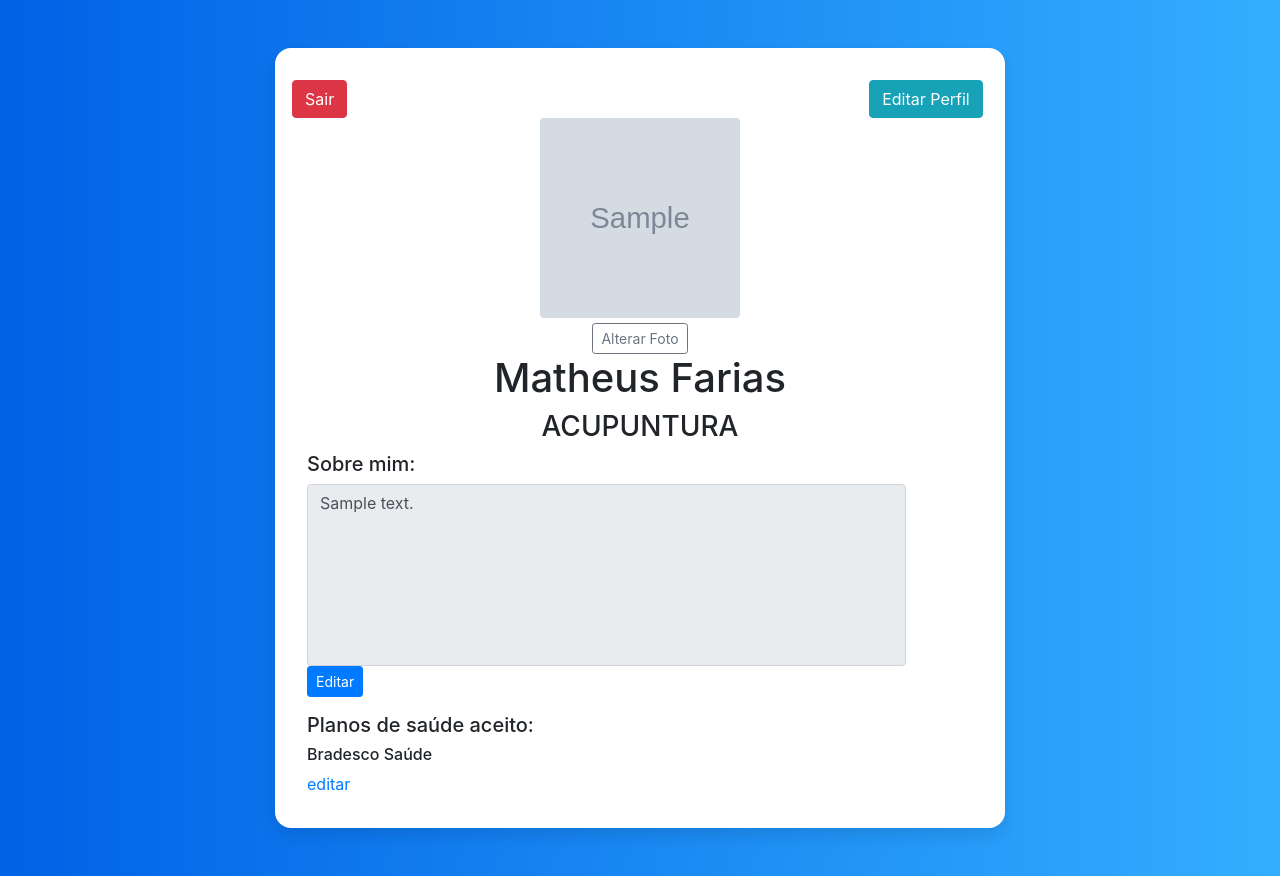
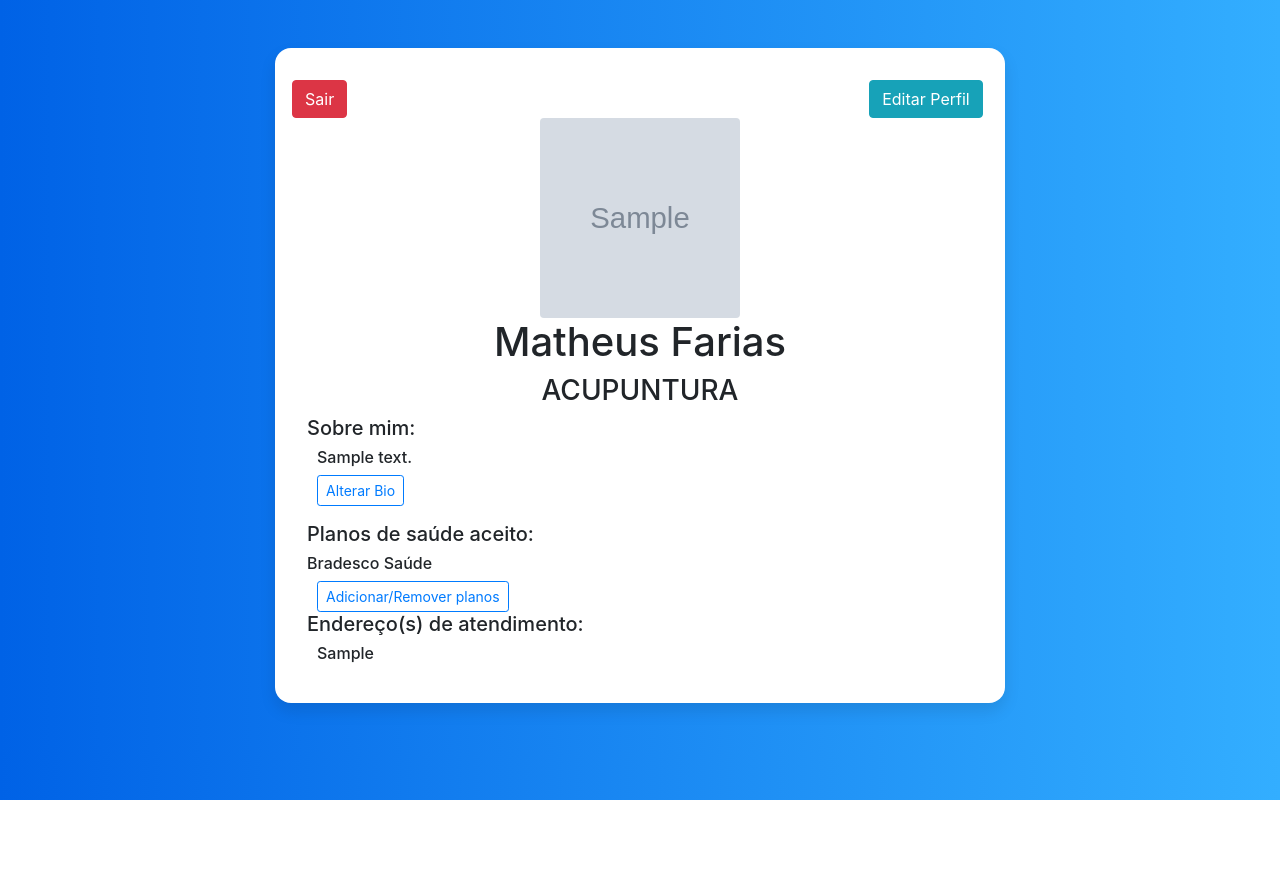
Before and after one commit to matheusfs99/achar_medico_django, a Django app: page /pagina_medico/1 in a window 1280 px wide. After the commit the page ends 800 px from the top, so only its background shows below. Run offline with Django 3.2, Linux system fonts and the light colour scheme; a user stored in the database is signed in; tables that the repository leaves empty hold one stand-in row (values such as "Sample post"); grey boxes marked "Sample" are stand-in pictures; some libraries are stand-ins or nearby versions; some web fonts are replaced.

Commit message:
version 1

```diff
--- a/ache_medico/forms.py
+++ b/ache_medico/forms.py
@@ -27,13 +27,13 @@ class UsersForms(forms.ModelForm):
 class MedicoForms(forms.ModelForm):
     class Meta:
         model = Medico
-        fields = ['sexo', 'data_nascimento', 'telefone', 'especialidade', 'foto']
+        fields = ['sexo', 'data_nascimento', 'telefone', 'especialidade', 'foto', 'local_de_atendimento']
         widgets = {
             'sexo': forms.Select(choices=Sexo.SEXO, attrs={'class': 'form-control', 'style': 'border-radius: 2rem;height: 50px'}),
             'data_nascimento': forms.DateInput(attrs={'class': 'form-control', 'maxlength': 9}),
-            'telefone': forms.NumberInput(attrs={'class': 'form-control', 'maxlength': 11, 'placeholder': 'Telefone'}),
-            'especialidade': forms.Select(choices=Especialidade.ESPECIALIDADE,
-                                          attrs={'class': 'form-control', 'style': 'border-radius: 2rem;height: 50px'}),
+            'telefone': forms.NumberInput(attrs={'class': 'form-control', 'maxlength': 11}),
+            'especialidade': forms.Select(choices=Especialidade.ESPECIALIDADE, attrs={'class': 'form-control', 'style': 'border-radius: 2rem;height: 50px'}),
+            'local_de_atendimento': forms.TextInput(attrs={'class': 'form-control', 'style': 'border-radius: 2rem;'})
         }
 
 class BioForm(forms.ModelForm):
@@ -45,9 +45,6 @@ class PlanosForm(forms.ModelForm):
     class Meta:
         model = Medico
         fields = ['planos_aceitos']
-        widgets = {
-            'planos_aceitos': forms.CheckboxSelectMultiple(choices=Plano_Saude.PLANO)
-        }
 
 class BuscaEspecialidadeForm(forms.ModelForm):
     class Meta:
--- a/ache_medico/models.py
+++ b/ache_medico/models.py
@@ -1,5 +1,6 @@
 from django.contrib.auth.models import User
 from django.db import models
+from multiselectfield import MultiSelectField
 
 # Create your models here.
 class Especialidade(models.Model):
@@ -81,7 +82,8 @@ class Medico(models.Model):
     sexo = models.CharField(max_length=10, choices=Sexo.SEXO)
     data_nascimento = models.DateField()
     telefone = models.BigIntegerField()
-    planos_aceitos = models.CharField(max_length=300, choices=Plano_Saude.PLANO, null=True, blank=True)
+    planos_aceitos = MultiSelectField(choices=Plano_Saude.PLANO, null=True, blank=True)
     classificacao = models.FloatField(default=0)
     bio = models.TextField(max_length=500, null=True, blank=True)
+    local_de_atendimento = models.TextField(max_length=300)
     foto = models.ImageField(upload_to='medicos_imgs/', blank=True, null=True)
--- a/ache_medico/templates/area_medico.html
+++ b/ache_medico/templates/area_medico.html
@@ -19,19 +19,9 @@
                 {% if foto %}
                 <img src="{{ medico.foto.url }}" alt="{{user.first_name}}_{{user.last_name}}"
                      class="rounded mx-auto d-block" style="width:200px; height:200px;">
-                <div align="center">
-                    <button type="button" class="btn btn-outline-secondary btn-sm" style="margin-top:5px;"
-                            data-toggle="modal" data-target="#addFoto">Alterar Foto
-                    </button>
-                </div>
                 {% else %}
                 <img src="..\..\media\medicos_imgs\sem-imagem-avatar.png" class="rounded mx-auto d-block"
                      style="width:200px; height:200px;">
-                <div align="center">
-                    <button type="button" class="btn btn-outline-secondary btn-sm" style="margin-top:5px;"
-                            data-toggle="modal" data-target="#addFoto">Adicionar Foto
-                    </button>
-                </div>
                 {% endif %}
                 <h1 style="text-align: center;">{{user.first_name}} {{user.last_name}}</h1>
                 <h3 style="text-align: center;">{{medico.especialidade}}</h3>
@@ -41,21 +31,22 @@
                 {% if medico.bio %}
                 <h5>Sobre mim:</h5>
                 <div class="form-label-group">
-                    <textarea disabled rows="7" class="form-control"
-                              style="resize: none; width: 90%;">{{medico.bio}}</textarea>
-                    <button class="btn btn-primary btn-sm" data-toggle="modal" data-target="#edtBioModal">Editar
+                    <h6 style="width: 90%;margin-left:10px;">{{medico.bio}}</h6>
+                    <button class="btn btn-outline-primary btn-sm" data-toggle="modal" data-target="#edtBioModal"
+                            style="margin-left:10px;">Alterar Bio
                     </button>
                 </div>
                 {% else %}
                 <form method="post">
                     {% csrf_token %}
-                    <h6>Bio:</h6>
+                    <h6>Sobre mim:</h6>
                     <div class="form-label-group">
                                     <textarea type="TextInput" rows="7" maxlength="500" id="inputBio" name="bio"
                                               class="form-control"
                                               placeholder="Adicione uma Bio para as pessoas saberem mais sobre você"
-                                              required autofocus style="resize: none; width: 600px;"></textarea>
-                        <button class="btn btn-primary btn-sm" type="submit">Salvar</button>
+                                              required autofocus
+                                              style="resize: none; width: 600px;margin-left:10px;"></textarea>
+                        <button class="btn btn-primary btn-sm" type="submit" style="margin-left:10px;">Salvar</button>
                     </div>
                 </form>
                 {% endif %}
@@ -64,12 +55,17 @@
                     <h5>Planos de saúde aceito:</h5>
                     {% if medico.planos_aceitos %}
                     <h6>{{medico.planos_aceitos}}</h6>
-                    <a href="{% url 'add_planos' medico.id %}">editar</a>
+                    <a href="{% url 'add_planos' medico.id %}" class="btn btn-outline-primary btn-sm" style="margin-left:10px;">Adicionar/Remover planos</a>
                     {% else %}
                     <h6 style="margin-left:10px;"> Não há nenhum plano de saúde atribuído ao seu perfil. <br>Adicione
                         planos de saúde que você aceita clicando <a href="{% url 'add_planos' medico.id %}">aqui</a>.
                     </h6>
                     {% endif %}
+                </div>
+
+                <div>
+                    <h5>Endereço(s) de atendimento:</h5>
+                    <h6 style="margin-left:10px;">{{medico.local_de_atendimento}}</h6>
                 </div>
             </div>
         </div>
@@ -109,28 +105,4 @@
 </div>
 
 
-<!-- Modal de Editar Foto de Perfil --> <!--
-<div class="modal fade" id="addFoto" tabindex="-1" role="dialog" aria-labelledby="exampleModalLabel2"
-     aria-hidden="true">
-    <div class="modal-dialog modal-sm">
-        <div class="modal-content">
-            <div class="modal-header">
-                <h5 class="modal-title" id="exampleModalLabel2">Alterar Foto de Perfil</h5>
-                <button type="button" class="close" data-dismiss="modal" aria-label="Close">
-                    <span aria-hidden="true">&times;</span>
-                </button>
-            </div>
-            <form method="post" enctype="multipart/form-data">
-                {% csrf_token %}
-            <div class="modal-body">
-                {{formMedico.foto}}
-            </div>
-            <div class="modal-footer">
-                <button type="button" class="btn btn-secondary" data-dismiss="modal">Fechar</button>
-                <button type="submit" class="btn btn-primary">Salvar</button>
-            </div>
-            </form>
-        </div>
-    </div>
-</div>  -->
 {% endblock content %}
--- a/ache_medico/templates/perfil_medico_view.html
+++ b/ache_medico/templates/perfil_medico_view.html
@@ -35,7 +35,7 @@
                 <h5>Planos de saúde aceito:</h5>
                 <div style="border: 1px solid gray;border-radius: 8px; padding:10px;margin-bottom:5px;">
                     {% if medico.planos_aceitos %}
-                    <h6>{{medico.planos_aceitos}}</h6>
+                    <p>{{medico.planos_aceitos}}</p>
                     {% else %}
                     <p style="margin-left:10px;"> Não há nenhum plano de saúde atribuído ao perfil deste médico.</p>
                     {% endif %}
@@ -43,6 +43,9 @@
 
                 <div>
                     <h5>Locais de Atendimento:</h5>
+                    <div style="border: 1px solid gray;border-radius: 8px; padding:10px;margin-bottom:5px;">
+                        <p style="margin-left:10px;">{{medico.local_de_atendimento}}</p>
+                    </div>
                 </div>
             </div>
         </div>
--- a/ache_medico/views.py
+++ b/ache_medico/views.py
@@ -55,7 +55,8 @@ def area_medico(request, id):
         foto = Medico.objects.filter(foto__exact=medico.foto)
         context['foto'] = foto
     if request.method == 'POST':
-        formBio.save()
+        if formBio.is_valid():
+            formBio.save()
         return redirect('/pagina_medico/{}'.format(id))
     return render(request, 'area_medico.html', context)
 
@@ -68,12 +69,13 @@ def edt_perfil(request, id):
     formMedico = MedicoForms(request.POST or None, instance=medico)
     context['formMedico'] = formMedico
     context['formUser'] = formUser
-    if all((formMedico.is_valid(), formUser.is_valid())):
-        user = formUser.save()
-        medico = formMedico.save(commit=False)
-        medico.user = user
-        medico.save()
-        return redirect('/pagina_medico/{}'.format(id))
+    if request.method == 'POST':
+        if all((formUser.is_valid(), formMedico.is_valid())):
+            user = formUser.save()
+            medico = formMedico.save(commit=False)
+            medico.user = user
+            medico.save()
+            return redirect('logout')
     return render(request, 'editar_medico.html', context)
 
 @login_required
--- a/projeto_medico/settings.py
+++ b/projeto_medico/settings.py
@@ -37,7 +37,8 @@ INSTALLED_APPS = [
     'django.contrib.sessions',
     'django.contrib.messages',
     'django.contrib.staticfiles',
-    'ache_medico'
+    'ache_medico',
+    'multiselectfield'
 ]
 
 MIDDLEWARE = [
```
Also changed, not shown: ache_medico/templates/cadastro_medico.html (+22 -8 lines), ache_medico/templates/editar_medico.html (+15 -0 lines).
